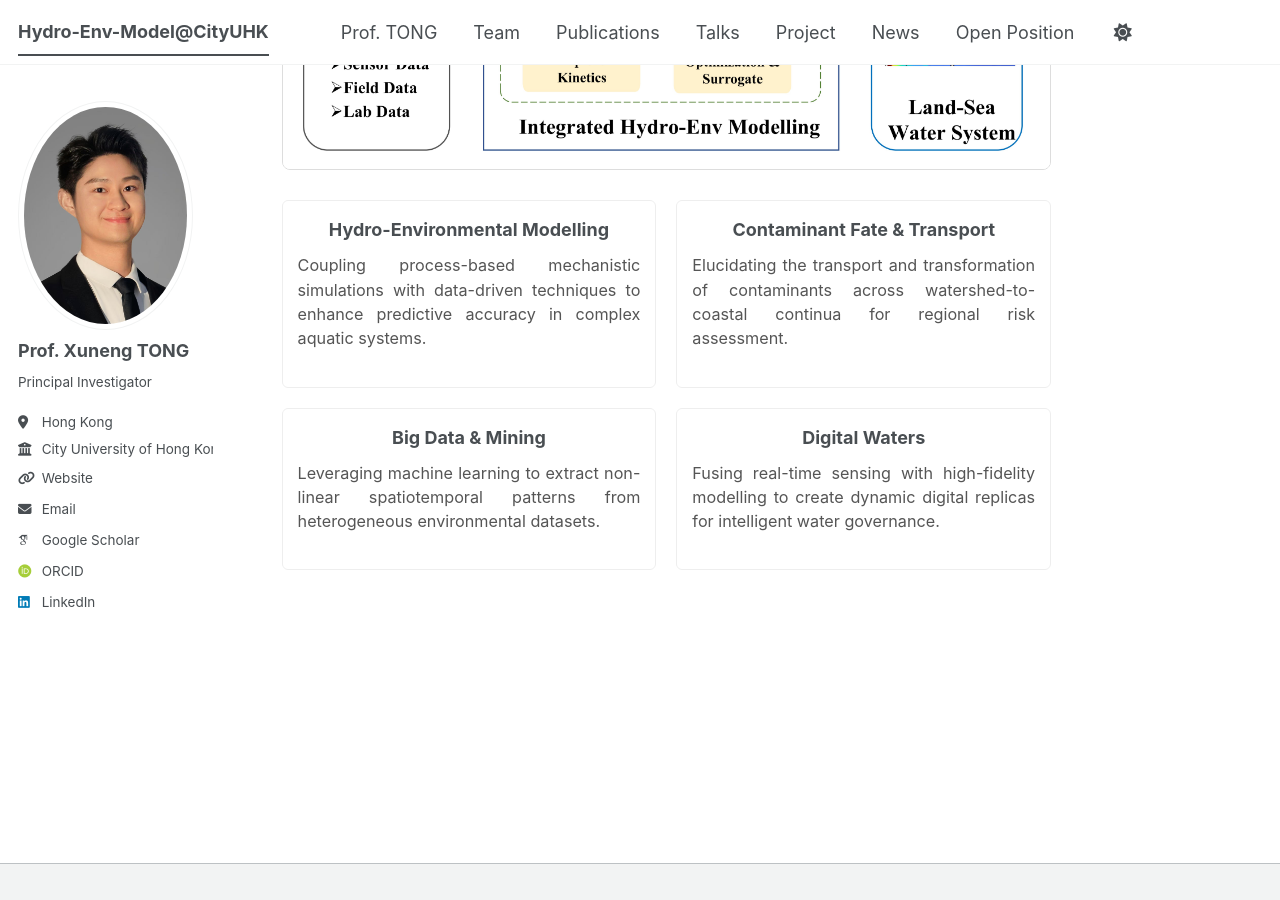
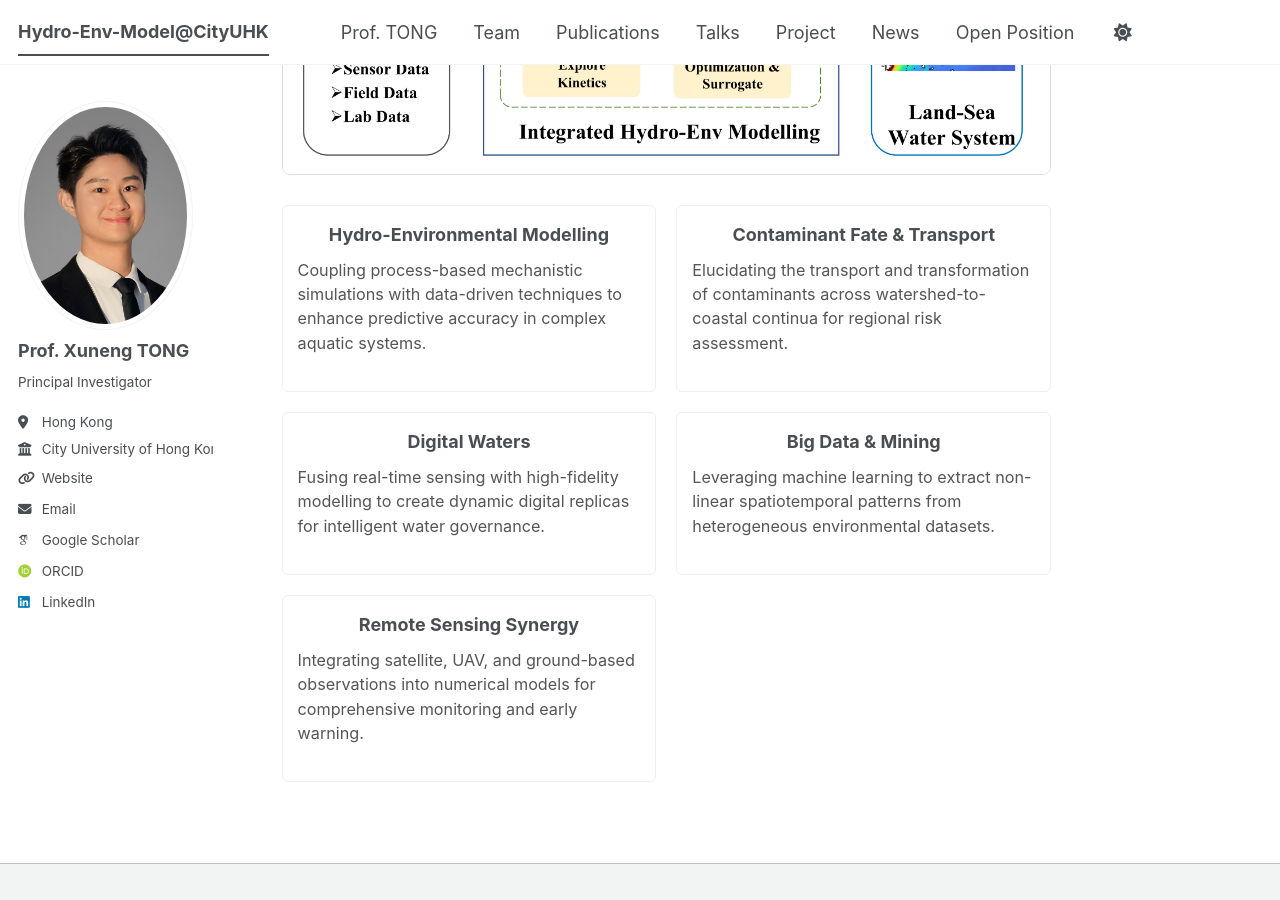
Before and after one commit to TongXuneng/TongXuneng.github.io, a Jekyll site: the page built from _pages/about.md, in a window 1280 px wide and 900 px high, scrolled down 624 px. Built offline with Jekyll 4.4.1, drawn with Linux system fonts in a browser that asks for light colours; some web fonts are replaced; a script bundle is joined from its source files by our own code; library files that are not in the unit come from our copies.

Commit message:
Update about.md

```diff
--- a/_pages/about.md
+++ b/_pages/about.md
@@ -7,7 +7,8 @@ redirect_from:
   - /about.html
 ---
 
-<div style="text-align: justify; line-height: 1.6;">
+<!-- 个人简介：采用左对齐，但增加行高，视觉上依然很整齐 -->
+<div style="text-align: left; line-height: 1.6; margin-bottom: 30px;">
   We are a research team based at the <a href="https://www.cityu.edu.hk/see/">School of Energy and Environment</a> and <a href="https://www.cityu.edu.hk/sklmeh/">State Key Laboratory of Marine Environmental Health</a>, City University of Hong Kong. We integrate advanced process-based modelling and data-driven computational approaches to understand aquatic dynamics and contaminant transport. Our work bridges theoretical modeling with field-scale applications to support sustainable water quality management and ecosystem resilience.
 </div>
 
@@ -19,25 +20,30 @@ redirect_from:
 
 <div style="display: grid; grid-template-columns: repeat(auto-fit, minmax(300px, 1fr)); gap: 20px;">
 
+  <!-- 每个卡片采用左对齐 -->
   <div style="border: 1px solid #eee; padding: 15px; border-radius: 6px;">
     <div style="text-align: center; font-weight: bold; margin-bottom: 10px;">Hydro-Environmental Modelling</div>
-    <p style="font-size: 0.9em; color: #555; text-align: justify;">Coupling process-based mechanistic simulations with data-driven techniques to enhance predictive accuracy in complex aquatic systems.</p>
+    <p style="font-size: 0.9em; color: #555; text-align: left; line-height: 1.5;">Coupling process-based mechanistic simulations with data-driven techniques to enhance predictive accuracy in complex aquatic systems.</p>
   </div>
 
   <div style="border: 1px solid #eee; padding: 15px; border-radius: 6px;">
     <div style="text-align: center; font-weight: bold; margin-bottom: 10px;">Contaminant Fate & Transport</div>
-    <p style="font-size: 0.9em; color: #555; text-align: justify;">Elucidating the transport and transformation of contaminants across watershed-to-coastal continua for regional risk assessment.</p>
-  </div>
-
-    <div style="border: 1px solid #eee; padding: 15px; border-radius: 6px;">
-    <div style="text-align: center; font-weight: bold; margin-bottom: 10px;">Big Data & Mining</div>
-    <p style="font-size: 0.9em; color: #555; text-align: justify;">Leveraging machine learning to extract non-linear spatiotemporal patterns from heterogeneous environmental datasets.</p>
+    <p style="font-size: 0.9em; color: #555; text-align: left; line-height: 1.5;">Elucidating the transport and transformation of contaminants across watershed-to-coastal continua for regional risk assessment.</p>
   </div>
 
   <div style="border: 1px solid #eee; padding: 15px; border-radius: 6px;">
     <div style="text-align: center; font-weight: bold; margin-bottom: 10px;">Digital Waters</div>
-    <p style="font-size: 0.9em; color: #555; text-align: justify;">Fusing real-time sensing with high-fidelity modelling to create dynamic digital replicas for intelligent water governance.</p>
+    <p style="font-size: 0.9em; color: #555; text-align: left; line-height: 1.5;">Fusing real-time sensing with high-fidelity modelling to create dynamic digital replicas for intelligent water governance.</p>
   </div>
 
+  <div style="border: 1px solid #eee; padding: 15px; border-radius: 6px;">
+    <div style="text-align: center; font-weight: bold; margin-bottom: 10px;">Big Data & Mining</div>
+    <p style="font-size: 0.9em; color: #555; text-align: left; line-height: 1.5;">Leveraging machine learning to extract non-linear spatiotemporal patterns from heterogeneous environmental datasets.</p>
+  </div>
+
+  <div style="border: 1px solid #eee; padding: 15px; border-radius: 6px;">
+    <div style="text-align: center; font-weight: bold; margin-bottom: 10px;">Remote Sensing Synergy</div>
+    <p style="font-size: 0.9em; color: #555; text-align: left; line-height: 1.5;">Integrating satellite, UAV, and ground-based observations into numerical models for comprehensive monitoring and early warning.</p>
+  </div>
 
 </div>
```
